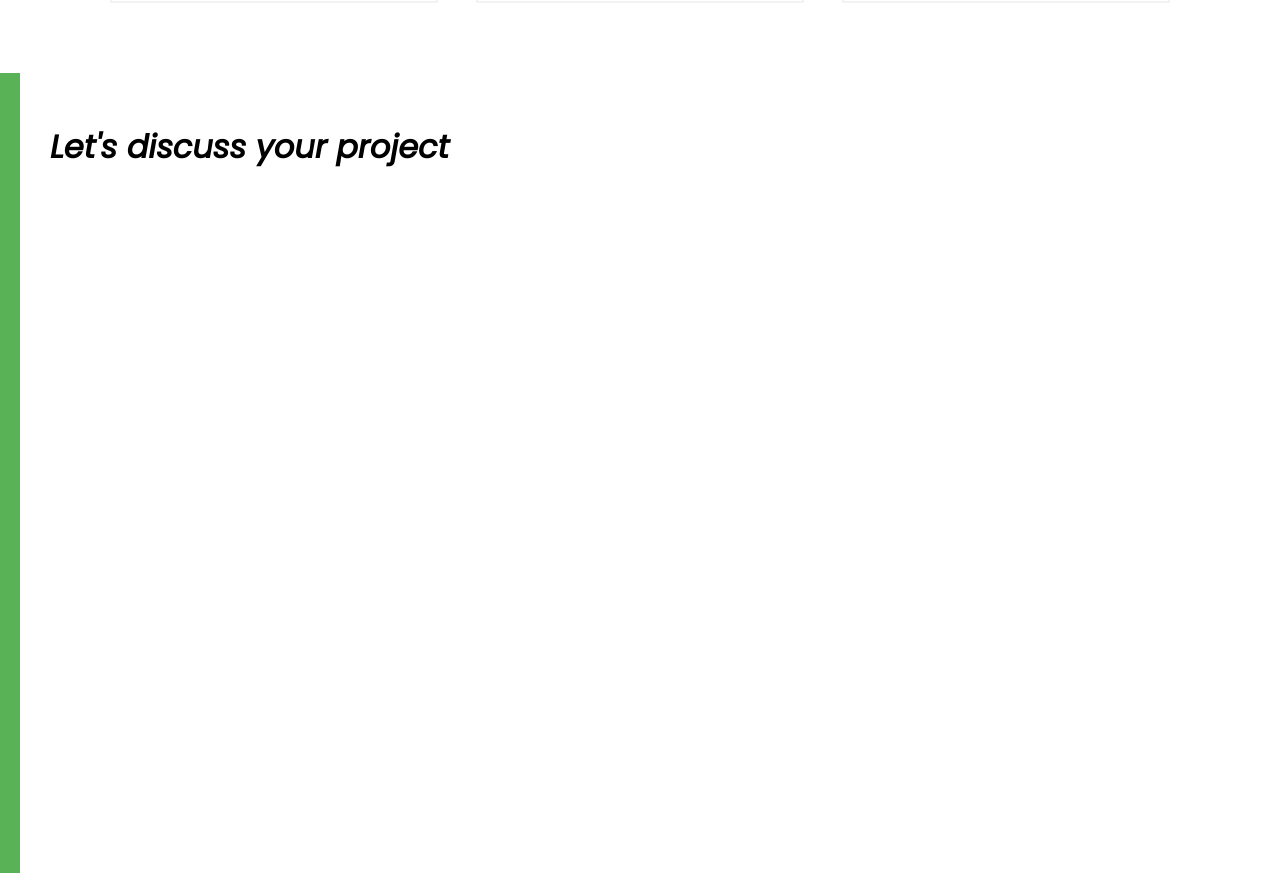
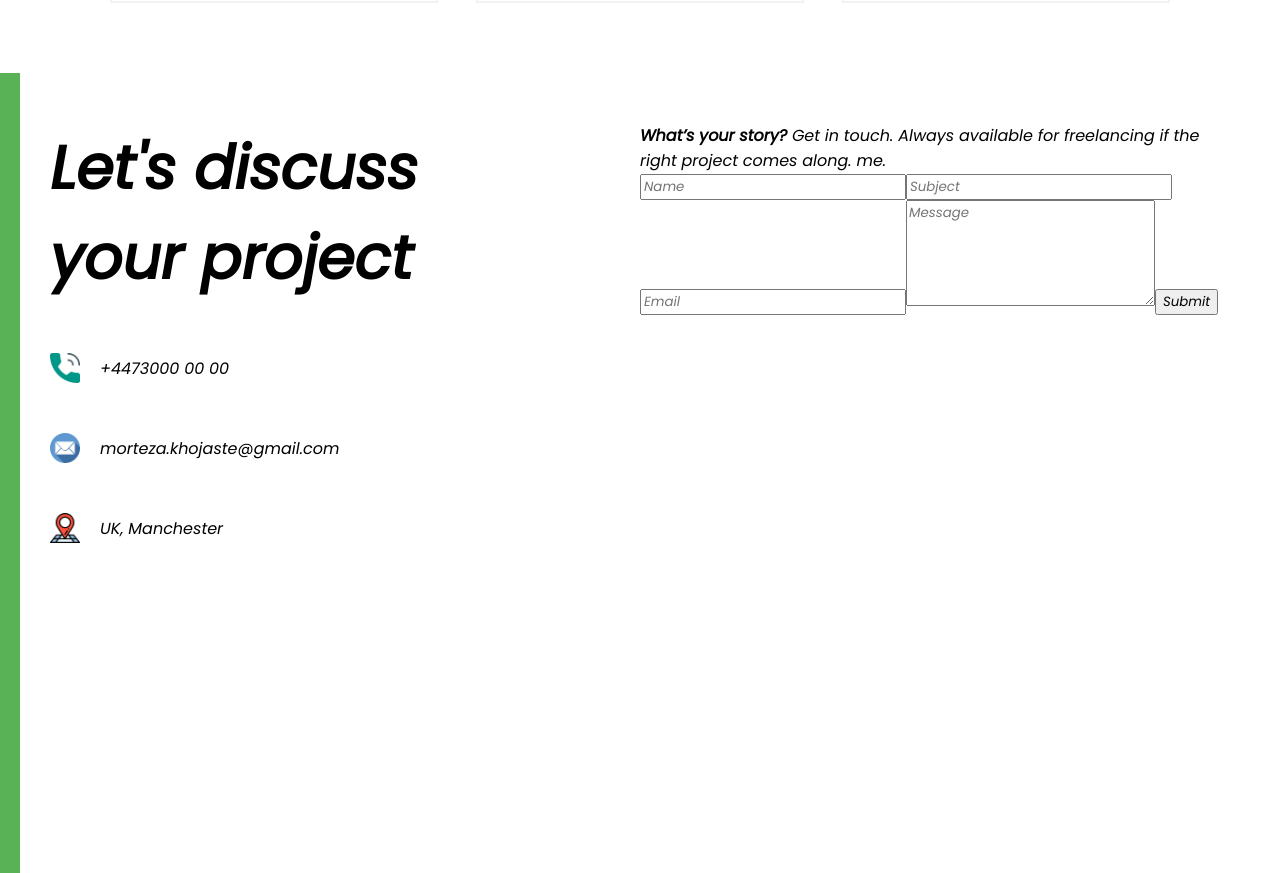
Before and after one commit to Morteza-Khojasteh/Portfolio, a React (Create React App) app: page / in a window 1280 px wide. Shown: the part 2520-3393 px from the top of the page. Built offline with nearby package versions, Linux system fonts and the light colour scheme.

Commit message:
feat: add contact form

```diff
--- a/src/components/contact/Contact.jsx
+++ b/src/components/contact/Contact.jsx
@@ -1,16 +1,44 @@
 import React from "react";
 import "./contact.css";
+import Phone from "../../img/phone.png";
+import Email from "../../img/email.png";
+import Address from "../../img/address.png";
 
 const Contact = () => {
   return (
     <div className="contact">
       <div className="contact-bg"></div>
       <div className="contact-wrapper">
-          <div className="contact-left">
-          <h1 className="c-title">Let's discuss your project</h1>
-
+        <div className="contact-left">
+          <h1 className="contact-title">Let's discuss your project</h1>
+          <div className="contact-info">
+            <div className="contact-info-item">
+              <img src={Phone} alt="" className="contact-icon" />
+              +4473000 00 00
+            </div>
+            <div className="contact-info-item">
+              <img src={Email} alt="" className="contact-icon" />
+              morteza.khojaste@gmail.com
+            </div>
+            <div className="contact-info-item">
+              <img src={Address} alt="" className="contact-icon" />
+              UK, Manchester
+            </div>
           </div>
-          <div className="contact-right"></div>
+        </div>
+        <div className="contact-right">
+          <p className="contact-desc">
+            <b>What’s your story?</b> Get in touch. Always available for
+            freelancing if the right project comes along. me.
+          </p>
+          <form>
+            <input type="text" placeholder="Name" name="user_name" />
+            <input type="text" placeholder="Subject" name="user_subject" />
+            <input type="text" placeholder="Email" name="user_email" />
+            <textarea rows="5" placeholder="Message" name="user_message" />
+            <button>Submit</button>
+          </form>
+        </div>
       </div>
     </div>
   );
--- a/src/components/contact/contact.css
+++ b/src/components/contact/contact.css
@@ -21,3 +21,27 @@
 .contact-right {
   flex: 1;
 }
+
+
+.contact-title {
+    font-size: 60px;
+    width: 80%;
+}
+
+.contact-info-item {
+    display: flex;
+    align-items: center;
+    margin: 50px 0px;
+    font-weight: 300;
+    width: 70%;
+}
+
+.contact-icon {
+    width: 30px;
+    height: 30px;
+    margin-right: 20px;
+}
+
+.contact-desc {
+    font-weight: 200;
+}
```
